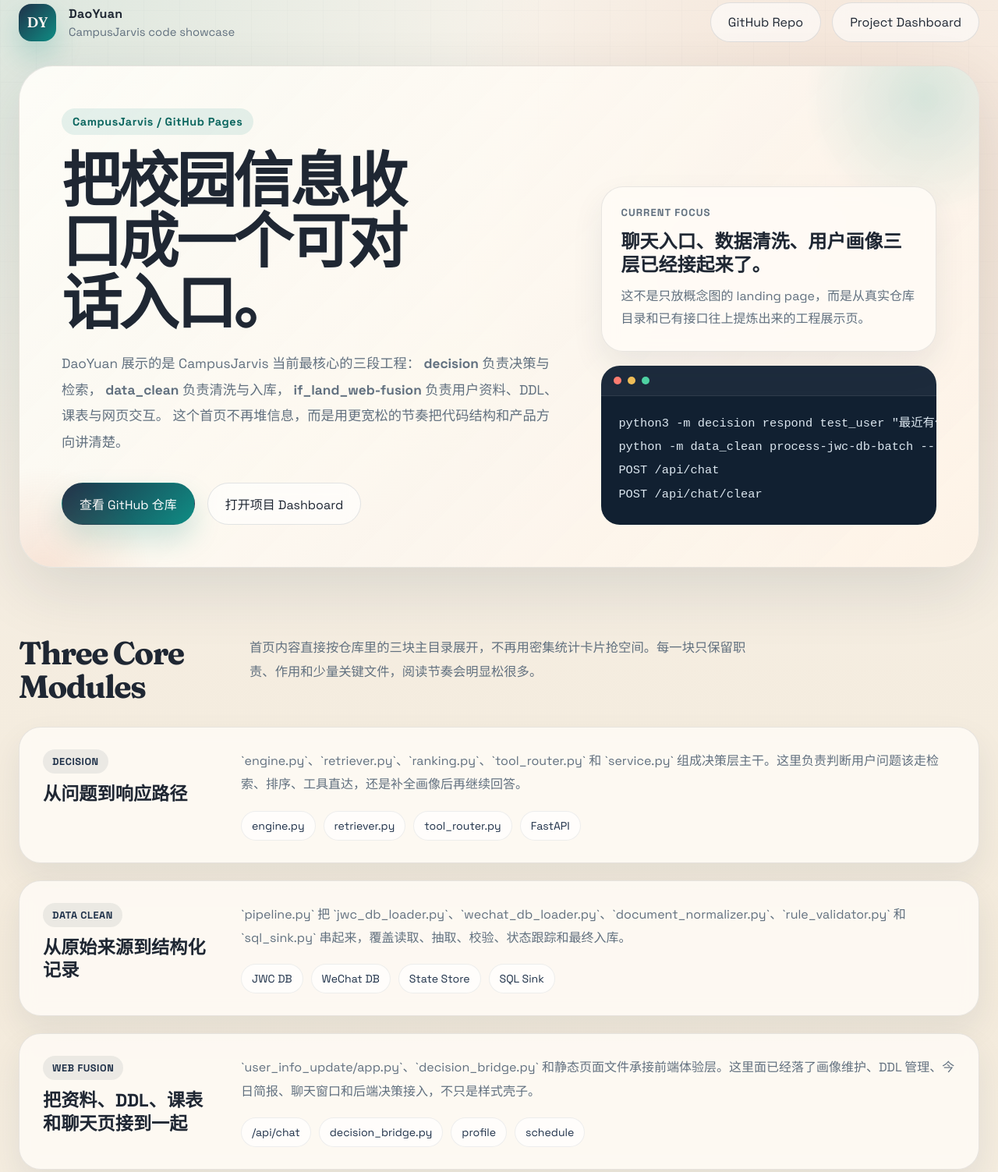
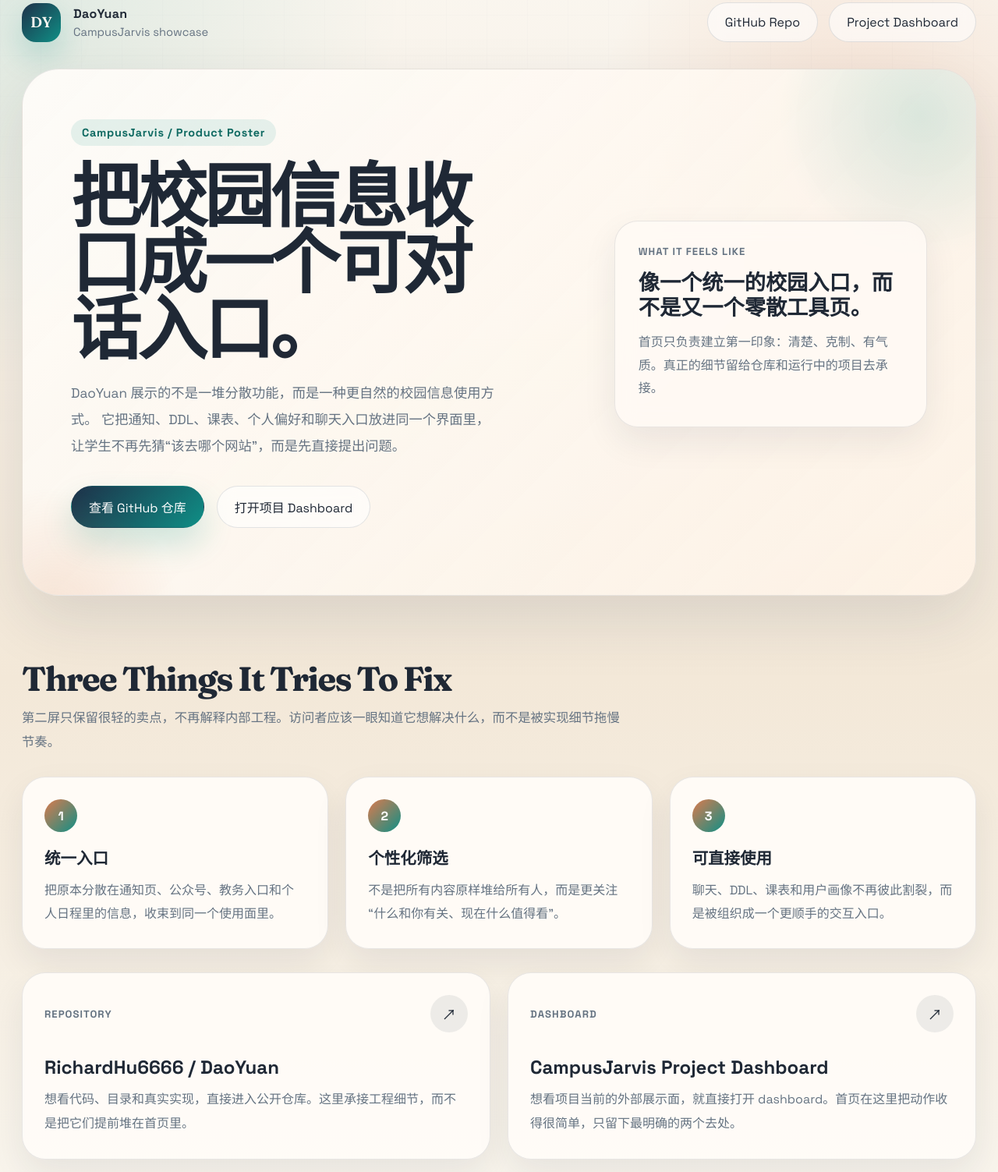
Before and after one commit to RichardHu6666/DaoYuan, a plain HTML site: page index.html in a window 1280 px wide. Shown: the part 33-1536 px from the top of the page at 78% size. Drawn offline with Linux system fonts and the light colour scheme.

Commit message:
Turn homepage into poster-style landing page

```diff
--- a/index.html
+++ b/index.html
@@ -4,26 +4,26 @@
   <meta charset="UTF-8">
   <meta name="viewport" content="width=device-width, initial-scale=1.0">
   <title>DaoYuan | CampusJarvis</title>
-  <meta name="description" content="DaoYuan 是 CampusJarvis 的 GitHub Pages 首页，展示 decision、data_clean 与 if_land_web-fusion 三块核心代码。">
+  <meta name="description" content="DaoYuan 是 CampusJarvis 的展示型首页，用更轻的方式呈现项目愿景与入口。">
   <link rel="preconnect" href="https://fonts.googleapis.com">
   <link rel="preconnect" href="https://fonts.gstatic.com" crossorigin>
   <link href="https://fonts.googleapis.com/css2?family=Fraunces:opsz,wght@9..144,600;9..144,700&family=Space+Grotesk:wght@400;500;700&display=swap" rel="stylesheet">
   <style>
     :root {
-      --bg: #f5efe4;
-      --bg-soft: #fbf7f1;
-      --panel: rgba(255, 252, 247, 0.82);
-      --line: rgba(32, 42, 56, 0.1);
-      --text: #1f2733;
-      --muted: #61707f;
-      --navy: #1f3149;
-      --teal: #0f8d84;
-      --orange: #d87346;
-      --shadow: 0 28px 80px rgba(27, 40, 58, 0.12);
-      --max: 1240px;
-      --radius-xl: 36px;
-      --radius-lg: 28px;
-      --radius-md: 22px;
+      --bg: #f7f1e7;
+      --paper: rgba(255, 251, 245, 0.8);
+      --paper-strong: rgba(255, 252, 248, 0.92);
+      --line: rgba(31, 43, 59, 0.1);
+      --text: #1f2835;
+      --muted: #657382;
+      --navy: #1e3149;
+      --teal: #0f8f86;
+      --orange: #dc7a4d;
+      --shadow: 0 32px 80px rgba(31, 43, 59, 0.12);
+      --max-width: 1240px;
+      --radius-xl: 42px;
+      --radius-lg: 30px;
+      --radius-md: 24px;
     }
 
     * {
@@ -35,9 +35,9 @@
       color: var(--text);
       font-family: "Space Grotesk", "Segoe UI", sans-serif;
       background:
-        radial-gradient(circle at top left, rgba(15, 141, 132, 0.12), transparent 24%),
-        radial-gradient(circle at 85% 10%, rgba(216, 115, 70, 0.14), transparent 20%),
-        linear-gradient(180deg, #f8f3eb 0%, #f3eadb 48%, #f9f6f0 100%);
+        radial-gradient(circle at top left, rgba(15, 143, 134, 0.12), transparent 24%),
+        radial-gradient(circle at 86% 12%, rgba(220, 122, 77, 0.16), transparent 18%),
+        linear-gradient(180deg, #faf6ef 0%, #f3e8d8 52%, #faf8f2 100%);
       min-height: 100vh;
     }
 
@@ -45,13 +45,13 @@
       content: "";
       position: fixed;
       inset: 0;
+      z-index: -1;
       pointer-events: none;
       background-image:
-        linear-gradient(rgba(31, 49, 73, 0.035) 1px, transparent 1px),
-        linear-gradient(90deg, rgba(31, 49, 73, 0.035) 1px, transparent 1px);
-      background-size: 46px 46px;
-      mask-image: linear-gradient(180deg, rgba(0, 0, 0, 0.5), transparent 88%);
-      z-index: -1;
+        linear-gradient(rgba(30, 49, 73, 0.028) 1px, transparent 1px),
+        linear-gradient(90deg, rgba(30, 49, 73, 0.028) 1px, transparent 1px);
+      background-size: 52px 52px;
+      mask-image: linear-gradient(180deg, rgba(0, 0, 0, 0.45), transparent 86%);
     }
 
     a {
@@ -60,17 +60,17 @@
     }
 
     .page {
-      width: min(calc(100% - 48px), var(--max));
+      width: min(calc(100% - 56px), var(--max-width));
       margin: 0 auto;
-      padding: 28px 0 88px;
+      padding: 28px 0 96px;
     }
 
     .topbar {
       display: flex;
       justify-content: space-between;
       align-items: center;
-      gap: 24px;
-      padding: 8px 0 30px;
+      gap: 20px;
+      padding: 8px 0 34px;
     }
 
     .brand {
@@ -79,17 +79,17 @@
       gap: 16px;
     }
 
-    .mark {
-      width: 48px;
-      height: 48px;
-      border-radius: 16px;
+    .brand-mark {
+      width: 50px;
+      height: 50px;
+      border-radius: 18px;
       display: grid;
       place-items: center;
-      color: #fff8f2;
+      color: #fff9f2;
       font-family: "Fraunces", serif;
-      font-size: 1.15rem;
+      font-size: 1.18rem;
       background: linear-gradient(135deg, var(--navy), var(--teal));
-      box-shadow: 0 18px 34px rgba(15, 141, 132, 0.22);
+      box-shadow: 0 18px 38px rgba(15, 143, 134, 0.22);
     }
 
     .brand-title {
@@ -103,41 +103,41 @@
       font-size: 0.92rem;
     }
 
-    .nav-links {
+    .nav {
       display: flex;
       gap: 14px;
-      flex-wrap: wrap;
     }
 
-    .pill,
+    .nav-link,
     .cta {
       display: inline-flex;
       align-items: center;
       justify-content: center;
       padding: 14px 22px;
       border-radius: 999px;
-      border: 1px solid rgba(31, 49, 73, 0.12);
+      border: 1px solid rgba(30, 49, 73, 0.12);
       background: rgba(255, 255, 255, 0.58);
       backdrop-filter: blur(10px);
       transition: transform 0.22s ease, box-shadow 0.22s ease, border-color 0.22s ease;
     }
 
-    .pill:hover,
+    .nav-link:hover,
     .cta:hover {
       transform: translateY(-2px);
-      box-shadow: 0 16px 30px rgba(31, 49, 73, 0.12);
-      border-color: rgba(15, 141, 132, 0.32);
+      box-shadow: 0 16px 32px rgba(31, 43, 59, 0.12);
+      border-color: rgba(15, 143, 134, 0.28);
     }
 
     .hero {
       position: relative;
       overflow: hidden;
-      padding: 54px;
-      border-radius: 44px;
+      min-height: calc(100vh - 124px);
+      padding: 64px 62px;
+      border-radius: 48px;
       border: 1px solid var(--line);
       background:
-        linear-gradient(135deg, rgba(255, 253, 248, 0.94), rgba(255, 246, 235, 0.82)),
-        linear-gradient(120deg, rgba(15, 141, 132, 0.08), rgba(216, 115, 70, 0.08));
+        linear-gradient(135deg, rgba(255, 252, 248, 0.95), rgba(255, 245, 233, 0.84)),
+        linear-gradient(120deg, rgba(15, 143, 134, 0.08), rgba(220, 122, 77, 0.08));
       box-shadow: var(--shadow);
     }
 
@@ -150,19 +150,28 @@
     }
 
     .hero::before {
-      width: 320px;
-      height: 320px;
-      right: -90px;
-      top: -120px;
-      background: radial-gradient(circle, rgba(15, 141, 132, 0.16), transparent 68%);
+      width: 380px;
+      height: 380px;
+      right: -120px;
+      top: -130px;
+      background: radial-gradient(circle, rgba(15, 143, 134, 0.15), transparent 68%);
     }
 
     .hero::after {
-      width: 280px;
-      height: 280px;
-      left: -110px;
-      bottom: -150px;
-      background: radial-gradient(circle, rgba(216, 115, 70, 0.16), transparent 70%);
+      width: 320px;
+      height: 320px;
+      left: -120px;
+      bottom: -180px;
+      background: radial-gradient(circle, rgba(220, 122, 77, 0.16), transparent 70%);
+    }
+
+    .hero-grid {
+      position: relative;
+      display: grid;
+      grid-template-columns: minmax(0, 1.15fr) minmax(320px, 0.72fr);
+      gap: 56px;
+      align-items: end;
+      min-height: 100%;
     }
 
     .eyebrow {
@@ -170,32 +179,24 @@
       align-items: center;
       padding: 8px 14px;
       border-radius: 999px;
-      background: rgba(15, 141, 132, 0.1);
-      color: #0c665f;
+      background: rgba(15, 143, 134, 0.1);
+      color: #0e6961;
       font-size: 0.9rem;
       font-weight: 700;
-      letter-spacing: 0.04em;
-    }
-
-    .hero-grid {
-      position: relative;
-      display: grid;
-      grid-template-columns: minmax(0, 1.2fr) minmax(340px, 0.8fr);
-      gap: 48px;
-      align-items: end;
+      letter-spacing: 0.05em;
     }
 
     h1 {
-      margin: 20px 0 22px;
-      max-width: 9.5ch;
+      margin: 22px 0 24px;
+      max-width: 8.8ch;
       font-family: "Fraunces", serif;
-      font-size: clamp(4rem, 6vw, 6.2rem);
-      line-height: 1.02;
-      letter-spacing: -0.045em;
+      font-size: clamp(4.7rem, 7vw, 7.2rem);
+      line-height: 0.95;
+      letter-spacing: -0.05em;
     }
 
     .hero-copy {
-      max-width: 58ch;
+      max-width: 34rem;
       color: var(--muted);
       font-size: 1.08rem;
       line-height: 1.95;
@@ -204,38 +205,28 @@
     .hero-actions {
       display: flex;
       gap: 16px;
+      margin-top: 34px;
       flex-wrap: wrap;
-      margin-top: 34px;
     }
 
     .cta.primary {
       color: white;
       border-color: transparent;
       background: linear-gradient(135deg, var(--navy), var(--teal));
-      box-shadow: 0 18px 36px rgba(15, 141, 132, 0.2);
+      box-shadow: 0 20px 40px rgba(15, 143, 134, 0.2);
     }
 
-    .hero-side {
-      display: grid;
-      gap: 18px;
+    .hero-note {
+      align-self: center;
+      padding: 30px 30px 34px;
+      border-radius: var(--radius-lg);
+      border: 1px solid var(--line);
+      background: var(--paper);
+      backdrop-filter: blur(12px);
+      box-shadow: 0 18px 44px rgba(31, 43, 59, 0.08);
     }
 
-    .side-card,
-    .module,
-    .path-card,
-    .entry-card {
-      border-radius: var(--radius-lg);
-      border: 1px solid var(--line);
-      background: var(--panel);
-      backdrop-filter: blur(10px);
-      box-shadow: 0 18px 40px rgba(31, 49, 73, 0.08);
-    }
-
-    .side-card {
-      padding: 24px 24px 26px;
-    }
-
-    .kicker {
+    .hero-note .label {
       color: var(--muted);
       font-size: 0.82rem;
       font-weight: 700;
@@ -243,154 +234,66 @@
       text-transform: uppercase;
     }
 
-    .side-card strong {
+    .hero-note strong {
       display: block;
-      margin: 14px 0 10px;
-      font-size: 1.5rem;
-      line-height: 1.25;
+      margin: 16px 0 12px;
+      font-size: 1.7rem;
+      line-height: 1.2;
+      font-weight: 700;
     }
 
-    .side-card p {
+    .hero-note p {
       margin: 0;
       color: var(--muted);
       line-height: 1.85;
     }
 
-    .terminal {
-      overflow: hidden;
-      border-radius: 24px;
-      background: #112031;
-      color: #dbe6ef;
-    }
-
-    .terminal-bar {
-      display: flex;
-      gap: 8px;
-      padding: 14px 16px;
-      background: rgba(255, 255, 255, 0.05);
-      border-bottom: 1px solid rgba(255, 255, 255, 0.08);
-    }
-
-    .dot {
-      width: 10px;
-      height: 10px;
-      border-radius: 50%;
-    }
-
-    .dot.red { background: #ff7d71; }
-    .dot.gold { background: #f1bf58; }
-    .dot.green { background: #4fd4a4; }
-
-    .terminal pre {
-      margin: 0;
-      padding: 20px 22px 24px;
-      font-size: 0.96rem;
-      line-height: 1.9;
-      overflow-x: auto;
-      font-family: "IBM Plex Mono", Consolas, monospace;
-    }
-
     .section {
-      margin-top: 88px;
+      margin-top: 84px;
     }
 
     .section-head {
-      display: grid;
-      grid-template-columns: 260px minmax(0, 1fr);
-      gap: 36px;
-      align-items: start;
-      margin-bottom: 30px;
+      max-width: 48rem;
+      margin-bottom: 28px;
     }
 
     .section-head h2 {
-      margin: 0;
+      margin: 0 0 14px;
       font-family: "Fraunces", serif;
-      font-size: clamp(2.2rem, 3.2vw, 3.4rem);
-      line-height: 1.05;
+      font-size: clamp(2.4rem, 3.4vw, 4rem);
+      line-height: 1.02;
       letter-spacing: -0.04em;
     }
 
     .section-head p {
       margin: 0;
-      max-width: 62ch;
       color: var(--muted);
       font-size: 1.02rem;
       line-height: 1.9;
     }
 
-    .modules {
+    .highlights {
       display: grid;
+      grid-template-columns: repeat(3, minmax(0, 1fr));
       gap: 22px;
     }
 
-    .module {
-      display: grid;
-      grid-template-columns: 220px minmax(0, 1fr);
-      gap: 34px;
-      padding: 28px 30px;
+    .highlight,
+    .entry-card {
+      border-radius: var(--radius-lg);
+      border: 1px solid var(--line);
+      background: var(--paper-strong);
+      box-shadow: 0 18px 44px rgba(31, 43, 59, 0.08);
     }
 
-    .module-label {
-      display: flex;
-      flex-direction: column;
-      gap: 12px;
-    }
-
-    .module-chip {
-      width: fit-content;
-      padding: 7px 12px;
-      border-radius: 999px;
-      background: rgba(31, 49, 73, 0.08);
-      color: var(--navy);
-      font-size: 0.8rem;
-      font-weight: 700;
-      letter-spacing: 0.04em;
-      text-transform: uppercase;
-    }
-
-    .module-label h3 {
-      margin: 0;
-      font-size: 1.45rem;
-      line-height: 1.28;
-    }
-
-    .module-body p {
-      margin: 0;
-      color: var(--muted);
-      line-height: 1.9;
-      font-size: 1rem;
-    }
-
-    .tags {
-      display: flex;
-      flex-wrap: wrap;
-      gap: 10px;
-      margin-top: 18px;
-    }
-
-    .tag {
-      padding: 9px 13px;
-      border-radius: 999px;
-      border: 1px solid rgba(31, 49, 73, 0.08);
-      background: rgba(255, 255, 255, 0.68);
-      color: var(--navy);
-      font-size: 0.88rem;
-    }
-
-    .path-grid {
-      display: grid;
-      grid-template-columns: repeat(4, minmax(0, 1fr));
-      gap: 18px;
-    }
-
-    .path-card {
-      padding: 26px 24px;
+    .highlight {
+      padding: 28px 28px 30px;
       min-height: 220px;
     }
 
-    .step {
-      width: 38px;
-      height: 38px;
+    .highlight .index {
+      width: 42px;
+      height: 42px;
       display: grid;
       place-items: center;
       border-radius: 50%;
@@ -400,12 +303,13 @@
       margin-bottom: 22px;
     }
 
-    .path-card h3 {
+    .highlight h3 {
       margin: 0 0 12px;
-      font-size: 1.18rem;
+      font-size: 1.28rem;
+      line-height: 1.25;
     }
 
-    .path-card p {
+    .highlight p {
       margin: 0;
       color: var(--muted);
       line-height: 1.85;
@@ -415,11 +319,12 @@
       display: grid;
       grid-template-columns: repeat(2, minmax(0, 1fr));
       gap: 22px;
+      margin-top: 30px;
     }
 
     .entry-card {
       padding: 28px 28px 30px;
-      min-height: 260px;
+      min-height: 240px;
       display: flex;
       flex-direction: column;
       justify-content: space-between;
@@ -429,23 +334,31 @@
     .entry-top {
       display: flex;
       justify-content: space-between;
-      gap: 18px;
       align-items: center;
+      gap: 16px;
+    }
+
+    .entry-label {
+      color: var(--muted);
+      font-size: 0.82rem;
+      font-weight: 700;
+      letter-spacing: 0.08em;
+      text-transform: uppercase;
     }
 
     .entry-arrow {
       width: 48px;
       height: 48px;
-      border-radius: 50%;
       display: grid;
       place-items: center;
-      background: rgba(31, 49, 73, 0.08);
+      border-radius: 50%;
+      background: rgba(30, 49, 73, 0.08);
       font-size: 1.15rem;
     }
 
     .entry-card h3 {
       margin: 0 0 12px;
-      font-size: 1.52rem;
+      font-size: 1.5rem;
       line-height: 1.2;
     }
 
@@ -458,18 +371,16 @@
     .footer {
       margin-top: 72px;
       padding-top: 28px;
-      border-top: 1px solid rgba(31, 49, 73, 0.1);
+      border-top: 1px solid rgba(30, 49, 73, 0.1);
       display: flex;
       justify-content: space-between;
       gap: 16px;
       color: var(--muted);
     }
 
-    @media (max-width: 1080px) {
+    @media (max-width: 1120px) {
       .hero-grid,
-      .section-head,
-      .module,
-      .path-grid,
+      .highlights,
       .entries {
         grid-template-columns: 1fr;
       }
@@ -480,15 +391,15 @@
   <div class="page">
     <header class="topbar">
       <div class="brand">
-        <div class="mark">DY</div>
+        <div class="brand-mark">DY</div>
         <div>
           <div class="brand-title">DaoYuan</div>
-          <div class="brand-sub">CampusJarvis code showcase</div>
+          <div class="brand-sub">CampusJarvis showcase</div>
         </div>
       </div>
-      <nav class="nav-links" aria-label="Quick links">
-        <a class="pill" href="https://github.com/RichardHu6666/DaoYuan" target="_blank" rel="noreferrer noopener">GitHub Repo</a>
-        <a class="pill" href="https://b1qjlru2bq403s60-6666.sc01-webservice.gpuhome.cc:8443/" target="_blank" rel="noreferrer noopener">Project Dashboard</a>
+      <nav class="nav" aria-label="Quick links">
+        <a class="nav-link" href="https://github.com/RichardHu6666/DaoYuan" target="_blank" rel="noreferrer noopener">GitHub Repo</a>
+        <a class="nav-link" href="https://b1qjlru2bq403s60-6666.sc01-webservice.gpuhome.cc:8443/" target="_blank" rel="noreferrer noopener">Project Dashboard</a>
       </nav>
     </header>
 
@@ -496,14 +407,12 @@
       <section class="hero">
         <div class="hero-grid">
           <div>
-            <div class="eyebrow">CampusJarvis / GitHub Pages</div>
+            <div class="eyebrow">CampusJarvis / Product Poster</div>
             <h1>把校园信息收口成一个可对话入口。</h1>
             <div class="hero-copy">
-              DaoYuan 展示的是 CampusJarvis 当前最核心的三段工程：
-              <strong>decision</strong> 负责决策与检索，
-              <strong>data_clean</strong> 负责清洗与入库，
-              <strong>if_land_web-fusion</strong> 负责用户资料、DDL、课表与网页交互。
-              这个首页不再堆信息，而是用更宽松的节奏把代码结构和产品方向讲清楚。
+              DaoYuan 展示的不是一堆分散功能，而是一种更自然的校园信息使用方式。
+              它把通知、DDL、课表、个人偏好和聊天入口放进同一个界面里，
+              让学生不再先猜“该去哪个网站”，而是先直接提出问题。
             </div>
             <div class="hero-actions">
               <a class="cta primary" href="https://github.com/RichardHu6666/DaoYuan" target="_blank" rel="noreferrer noopener">查看 GitHub 仓库</a>
@@ -511,141 +420,58 @@
             </div>
           </div>
 
-          <div class="hero-side">
-            <div class="side-card">
-              <div class="kicker">Current Focus</div>
-              <strong>聊天入口、数据清洗、用户画像三层已经接起来了。</strong>
-              <p>这不是只放概念图的 landing page，而是从真实仓库目录和已有接口往上提炼出来的工程展示页。</p>
-            </div>
-
-            <div class="terminal">
-              <div class="terminal-bar">
-                <span class="dot red"></span>
-                <span class="dot gold"></span>
-                <span class="dot green"></span>
-              </div>
-              <pre><code>python3 -m decision respond test_user "最近有什么适合我的竞赛？"
-python -m data_clean process-jwc-db-batch --limit 3 --json
-POST /api/chat
-POST /api/chat/clear</code></pre>
-            </div>
-          </div>
+          <aside class="hero-note">
+            <div class="label">What it feels like</div>
+            <strong>像一个统一的校园入口，而不是又一个零散工具页。</strong>
+            <p>首页只负责建立第一印象：清楚、克制、有气质。真正的细节留给仓库和运行中的项目去承接。</p>
+          </aside>
         </div>
       </section>
 
       <section class="section">
         <div class="section-head">
-          <h2>Three Core Modules</h2>
-          <p>首页内容直接按仓库里的三块主目录展开，不再用密集统计卡片抢空间。每一块只保留职责、作用和少量关键文件，阅读节奏会明显松很多。</p>
+          <h2>Three Things It Tries To Fix</h2>
+          <p>第二屏只保留很轻的卖点，不再解释内部工程。访问者应该一眼知道它想解决什么，而不是被实现细节拖慢节奏。</p>
         </div>
 
-        <div class="modules">
-          <article class="module">
-            <div class="module-label">
-              <div class="module-chip">Decision</div>
-              <h3>从问题到响应路径</h3>
-            </div>
-            <div class="module-body">
-              <p>`engine.py`、`retriever.py`、`ranking.py`、`tool_router.py` 和 `service.py` 组成决策层主干。这里负责判断用户问题该走检索、排序、工具直达，还是补全画像后再继续回答。</p>
-              <div class="tags">
-                <span class="tag">engine.py</span>
-                <span class="tag">retriever.py</span>
-                <span class="tag">tool_router.py</span>
-                <span class="tag">FastAPI</span>
-              </div>
-            </div>
+        <div class="highlights">
+          <article class="highlight">
+            <div class="index">1</div>
+            <h3>统一入口</h3>
+            <p>把原本分散在通知页、公众号、教务入口和个人日程里的信息，收束到同一个使用面里。</p>
           </article>
-
-          <article class="module">
-            <div class="module-label">
-              <div class="module-chip">Data Clean</div>
-              <h3>从原始来源到结构化记录</h3>
-            </div>
-            <div class="module-body">
-              <p>`pipeline.py` 把 `jwc_db_loader.py`、`wechat_db_loader.py`、`document_normalizer.py`、`rule_validator.py` 和 `sql_sink.py` 串起来，覆盖读取、抽取、校验、状态跟踪和最终入库。</p>
-              <div class="tags">
-                <span class="tag">JWC DB</span>
-                <span class="tag">WeChat DB</span>
-                <span class="tag">State Store</span>
-                <span class="tag">SQL Sink</span>
-              </div>
-            </div>
+          <article class="highlight">
+            <div class="index">2</div>
+            <h3>个性化筛选</h3>
+            <p>不是把所有内容原样堆给所有人，而是更关注“什么和你有关、现在什么值得看”。</p>
           </article>
-
-          <article class="module">
-            <div class="module-label">
-              <div class="module-chip">Web Fusion</div>
-              <h3>把资料、DDL、课表和聊天页接到一起</h3>
-            </div>
-            <div class="module-body">
-              <p>`user_info_update/app.py`、`decision_bridge.py` 和静态页面文件承接前端体验层。这里面已经落了画像维护、DDL 管理、今日简报、聊天窗口和后端决策接入，不只是样式壳子。</p>
-              <div class="tags">
-                <span class="tag">/api/chat</span>
-                <span class="tag">decision_bridge.py</span>
-                <span class="tag">profile</span>
-                <span class="tag">schedule</span>
-              </div>
-            </div>
+          <article class="highlight">
+            <div class="index">3</div>
+            <h3>可直接使用</h3>
+            <p>聊天、DDL、课表和用户画像不再彼此割裂，而是被组织成一个更顺手的交互入口。</p>
           </article>
-        </div>
-      </section>
-
-      <section class="section">
-        <div class="section-head">
-          <h2>One Clear Flow</h2>
-          <p>把复杂链路压成四段就够了。这样页面会更像作品集，而不是说明书。</p>
-        </div>
-
-        <div class="path-grid">
-          <article class="path-card">
-            <div class="step">1</div>
-            <h3>Capture</h3>
-            <p>公众号、教务数据、网页输入和用户资料先进入同一条处理链，不再各自分散。</p>
-          </article>
-          <article class="path-card">
-            <div class="step">2</div>
-            <h3>Normalize</h3>
-            <p>清洗层把原始文本变成可校验、可检索、可继续排序的结构化记录。</p>
-          </article>
-          <article class="path-card">
-            <div class="step">3</div>
-            <h3>Reason</h3>
-            <p>决策层结合用户画像、候选事件和工具入口，决定最合适的响应路线。</p>
-          </article>
-          <article class="path-card">
-            <div class="step">4</div>
-            <h3>Respond</h3>
-            <p>网页层把回答、DDL、课表和工具直达落进同一界面，真正面向学生使用。</p>
-          </article>
-        </div>
-      </section>
-
-      <section class="section">
-        <div class="section-head">
-          <h2>Open Entrypoints</h2>
-          <p>最后只留两个明确出口：一个去看代码，一个去看项目当前外部展示面。页面会更干净，动作也更清楚。</p>
         </div>
 
         <div class="entries">
           <a class="entry-card" href="https://github.com/RichardHu6666/DaoYuan" target="_blank" rel="noreferrer noopener">
             <div class="entry-top">
-              <div class="kicker">Repository</div>
+              <div class="entry-label">Repository</div>
               <div class="entry-arrow">↗</div>
             </div>
             <div>
               <h3>RichardHu6666 / DaoYuan</h3>
-              <p>直接进入公开仓库，查看 `decision`、`data_clean` 和 `if_land_web-fusion` 的真实文件与工程结构。</p>
+              <p>想看代码、目录和真实实现，直接进入公开仓库。这里承接工程细节，而不是把它们提前堆在首页里。</p>
             </div>
           </a>
 
           <a class="entry-card" href="https://b1qjlru2bq403s60-6666.sc01-webservice.gpuhome.cc:8443/" target="_blank" rel="noreferrer noopener">
             <div class="entry-top">
-              <div class="kicker">Dashboard</div>
+              <div class="entry-label">Dashboard</div>
               <div class="entry-arrow">↗</div>
             </div>
             <div>
               <h3>CampusJarvis Project Dashboard</h3>
-              <p>打开当前项目 dashboard，直接看到在线服务入口和项目外部展示面。</p>
+              <p>想看项目当前的外部展示面，就直接打开 dashboard。首页在这里把动作收得很简单，只留下最明确的两个去处。</p>
             </div>
           </a>
         </div>
@@ -653,8 +479,8 @@
     </main>
 
     <footer class="footer">
-      <div>Built for GitHub Pages, mapped from real CampusJarvis code.</div>
-      <div>DaoYuan / 2026</div>
+      <div>Built for GitHub Pages.</div>
+      <div>DaoYuan / CampusJarvis / 2026</div>
     </footer>
   </div>
 </body>
```
